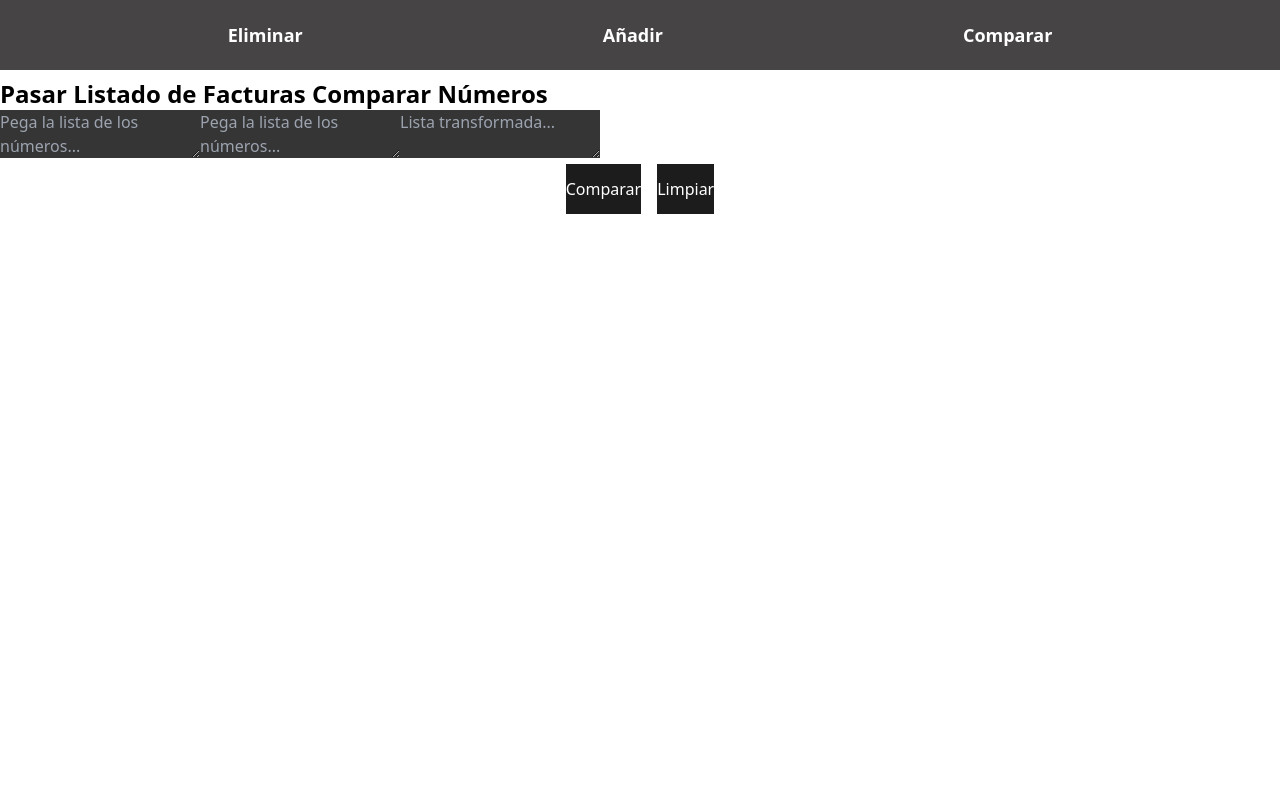
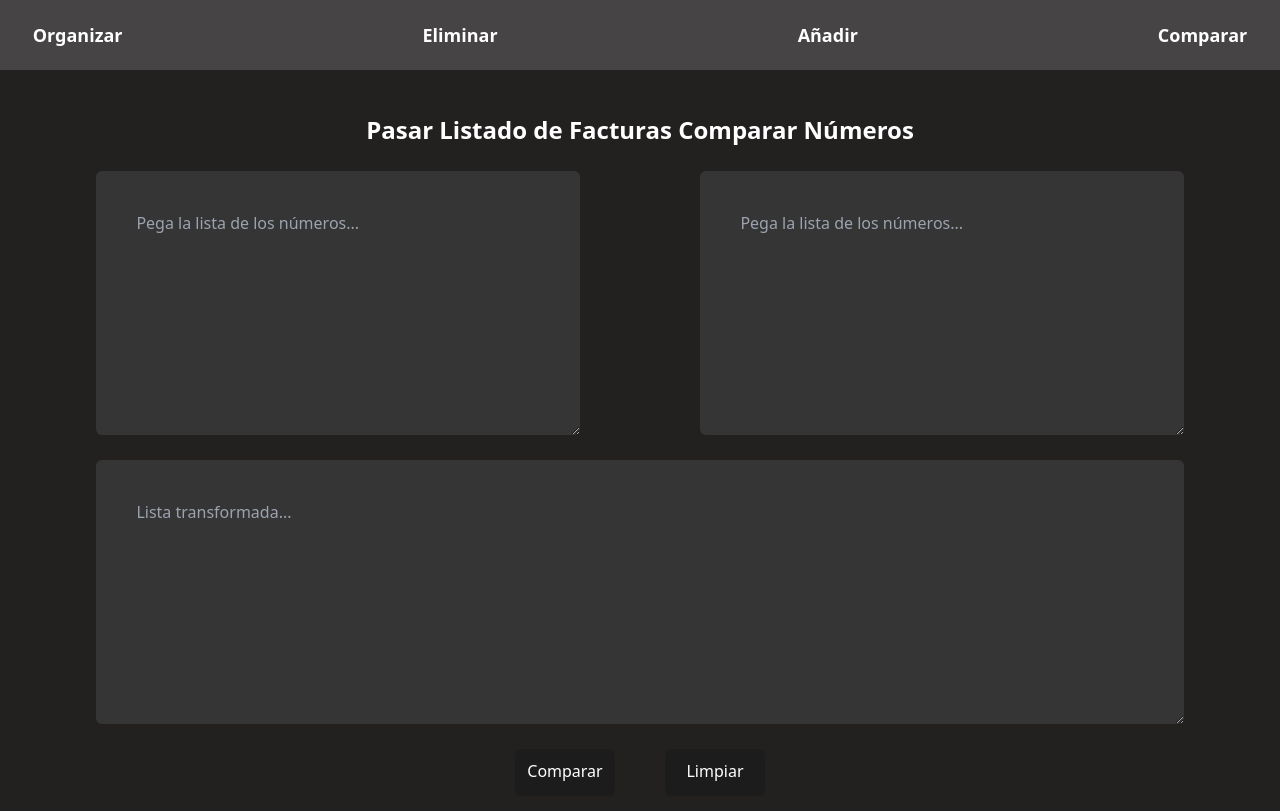
Before and after one commit to AngelicaJuliethAgudeloBautistaADSO/FACTURAS_TOOLS, a Vue app: page /comparar in a window 1280 px wide. Built offline with nearby package versions, Linux system fonts and the light colour scheme.

Commit message:
se ha creado el modulo de comprar

```diff
--- a/src/components/Añadir.vue
+++ b/src/components/Añadir.vue
@@ -2,21 +2,17 @@
     <div class="bg-body h-screen flex-col flex items-center gap-10 font-sans text-letras md:h-full">
         <h2 class="mt-[60px] text-lg font-bold md:mt-[20px] md:text-2xl">Pasar Listado de Facturas Añade la Letra</h2>
 
-        <textarea class="h-[200px] w-[80%] p-[20px] bg-input rounded-md md:h-[250px] md:w-[50%] md:p-[40px]"
-         placeholder="Pega la lista de los numeros...." v-model="InputNumeros"></textarea>
+        <TextArea name="Pega la lista de los numeros...." v-model="InputNumeros" customClass="h-[50%] w-[80%] p-[20px] md:h-[27vh] md:w-[85%] md:p-[40px]"/>
 
-        <textarea class="h-[50px] w-[80%] p-[20px] bg-input rounded-md md:h-[80px] md:w-[50%] md:p-[20px]"
-         placeholder="Ingresa la letra que quieres agregar...." v-model="InputLetras"></textarea>
+        <TextArea name="Ingresa la letra que quieres agregar...." v-model="InputLetras" customClass="h-[50%] w-[80%] p-[20px] md:h-[9vh] md:w-[85%] md:p-[10px]"/>
 
-        <textarea class="h-[200px] w-[80%] p-[20px] bg-input rounded-md md:h-[250px] md:w-[50%] md:p-[40px]"
-         placeholder="Lista transformada...." v-model="Result"></textarea>
+        <TextArea name="Lista transformada...." v-model="Result" customClass="h-[50%] w-[80%] p-[20px] md:h-[27vh] md:w-[85%] md:p-[40px]"/>
 
-        <div class="w-full flex justify-center gap-[50px] mb-[20px] md:mb-[43px] md:h-[47px] ">
-            <button class="bg-button p-[10px] rounded-md md:w-xs" @click="processInputLetras()">Añadir</button>
-            <button class="bg-button p-[10px] rounded-md md:w-xs" @click="processInputDispapeles()">Dispapeles</button>
-            <button class="bg-button p-[10px] rounded-md md:w-xs" @click="Limpiar()">Limpiar</button>
+        <div class="w-full flex justify-center gap-[20px] mb-[10px] md:gap-[50px] md:mb-[22px] md:h-[47px] " >
+            <Boton class="bg-button p-[10px] rounded-md md:w-xs" @click="processInputLetras()" label="Añadir"/>
+            <Boton class="bg-button p-[10px] rounded-md md:w-xs" @click="processInputDispapeles()" label="Dispapeles"/>
+            <Boton class="bg-button p-[10px] rounded-md md:w-xs" @click="Limpiar()" label="Limpiar"/>
         </div>
-        <Boton>Añadir</Boton>
     </div>
 </template>
 
@@ -42,5 +38,5 @@ function Limpiar() {
     InputNumeros.value="";
     InputLetras.value="";
     Result.value="";
-}   0
+}
 </script>
--- a/src/components/Comparar.vue
+++ b/src/components/Comparar.vue
@@ -1,23 +1,45 @@
 <template>
-  <div class="">
+  <div class="grid grid-cols-2 justify-items-center p-9 h-[92.6vh] bg-body text-letras ">
 
     <h2 class="col-span-2 mt-5 text-lg font-bold md:mt-2 md:text-2xl">Pasar Listado de Facturas Comparar Números</h2>
 
-    <textarea class="bg-input "
-    placeholder="Pega la lista de los números..." v-model="InputNumero1"></textarea>
+    <TextArea class="col-span-1 w-[80%] h-[33vh] md:mt-[25px] p-[40px]" placeholder="Pega la lista de los números..." v-model="InputNumero1"/>
 
-    <textarea class="bg-input"
-    placeholder="Pega la lista de los números..." v-model="InputNumero2"></textarea>
+    <TextArea class="col-span-1 w-[80%] h-[33vh] md:mt-[25px] p-[40px]" placeholder="Pega la lista de los números..." v-model="InputNumero2"/>
 
-    <textarea class="bg-input"
-    placeholder="Lista transformada..." v-model="Result"></textarea>
+    <TextArea class="col-span-2 w-[90%] h-[33vh] md:mt-[25px] p-[40px]" placeholder="Lista transformada..." v-model="Result"/>
 
-    <div class="col-span-2 flex justify-center gap-4 h-[50px]">
-      <button class="bg-button text-letras" @click="processInputComparar()">Comparar</button>
-      <button class="bg-button text-letras" @click="Limpiar()">Limpiar</button>
+    <div class="col-span-2  w-full flex justify-center gap-[20px] mb-[10px] md:gap-[50px] md:mt-[25px] md:h-[47px] ">
+      <Boton class="bg-button p-[10px] rounded-md md:w-xs" @click="processInputComparar()" label="Comparar"/>
+      <Boton class="bg-button p-[10px] rounded-md md:w-xs" @click="Limpiar()" label="Limpiar"/>
     </div>
   </div>
 </template>
 <script setup>
+  import { ref } from "vue";
+  import TextArea from "./TextArea.vue";
+  import Boton from "./Boton.vue";
 
+  const InputNumero1 = ref('');
+  const InputNumero2 = ref('');
+  const Result = ref('');
+
+  function processInputComparar(){
+    //.split convierte la cadena en un array y los separa por ,
+    let Input1= InputNumero1.value.split(',').map(num => num.trim());
+    let Input2= InputNumero2.value.split(',').map(num => num.trim());
+
+    console.log(Input1);
+    console.log(Input2);
+
+    let compara= Input1.filter(num => !Input2.includes(num)).concat(Input2.filter(num => !Input1.includes(num)));
+
+    Result.value = compara.length > 0 ? compara.join(', '): "";
+}
+
+function Limpiar(){
+    InputNumero1.value="";
+    InputNumero2.value="";
+    Result.value="";
+}
 </script>
--- a/src/components/Eliminar.vue
+++ b/src/components/Eliminar.vue
@@ -1,24 +1,16 @@
 <template>
     <div class="bg-body h-screen flex-col flex items-center gap-10 font-sans text-letras md:h-full">
+
         <h2 class="mt-[60px] text-lg font-bold md:mt-[20px] md:text-2xl">Pasar Listado de Facturas Elimina la Letra</h2>
-<!--
-        <textarea class="h-[200px] w-[80%] p-[20px] bg-input rounded-md md:h-[300px] md:w-[50%] md:p-[40px]"
-         placeholder="Pega la lista de los numeros...." v-model="InputNumeros"></textarea>
 
-        <textarea class="h-[200px] w-[80%] p-[20px] bg-input rounded-md md:h-[300px] md:w-[50%] md:p-[40px]"
-         placeholder="Lista transforma  da...." v-model="Result"></textarea>
+        <TextArea name="Pega la lista de los numeros...." v-model="InputNumeros" customClass="h-[50%] w-[80%] p-[20px] md:h-[33vh] md:w-[85%] md:p-[40px]"/>
 
-        <div class="w-full flex justify-center gap-[50px] mb-[20px] md:mb-[63px] md:h-[47px] " >
-            <button class="bg-button p-[10px] rounded-md md:w-xs" @click="processInput()">Eliminar</button>
-            <button class="bg-button p-[10px] rounded-md md:w-xs" @click="Limpiar()">Limpiar</button>
-        </div> -->
+        <TextArea name="Lista transforma  da...." v-model="Result" customClass="h-[50%] w-[80%] p-[20px] md:h-[33vh] md:w-[85%] md:p-[40px]"/>
 
-        <TextArea class="h-[200px] w-[80%] p-[20px] bg-input rounded-md md:h-[300px] md:w-[50%] md:p-[40px]"
-        placeholder="Pega la lista de los numeros...." v-model="InputNumeros"></TextArea>
-
-        <TextArea name="Lista transforma  da...." v-model="Result" customClass="h-[200px] w-[80%] p-[20px] bg-input rounded-md md:h-[300px] md:w-[50%] md:p-[40px]" ></TextArea>
-
-        <Boton @click="processInput()" label="Eliminar"/>
+        <div class="w-full flex justify-center gap-[50px] mb-[20px] md:mb-[34px] md:h-[47px] " >
+            <Boton class="bg-button p-[10px] rounded-md md:w-xs" @click="processInput()" label="Eliminar"/>
+            <Boton class="bg-button p-[10px] rounded-md md:w-xs" @click="Limpiar()" label="Limpiar"/>
+        </div>
 
     </div>
 </template>
--- a/src/components/Hero.vue
+++ b/src/components/Hero.vue
@@ -5,12 +5,15 @@ import { ref } from 'vue';
 const MostrarEliminar = ref(true);
 const MostrarAñadir = ref(false);
 const MostrarComparar = ref(false);
+const MostrarOrganizar = ref(false);
+
 
 // Método para manejar el evento
 function ShowModal(modal) {
     MostrarEliminar.value = modal=='eliminar'?true:false;
     MostrarAñadir.value = modal=='añadir'?true:false;
     MostrarComparar.value = modal=='comparar'?true:false;
+    MostrarOrganizar.value = modal=='organizar'?true:false;
 }
 </script>
 
--- /dev/null
+++ b/src/components/Organizar.vue
@@ -0,0 +1,20 @@
+<template>
+    <div class="bg-body h-screen flex-col flex items-center gap-10 font-sans text-letras md:h-full">
+        <h2 class="mt-[60px] text-lg font-bold md:mt-[20px] md:text-2xl">Pasar Listado de Facturas</h2>
+
+        <TextArea name="Pega la lista de los numeros...." v-model="InputNumeros" customClass="h-[50%] w-[80%] p-[20px] md:h-[33vh] md:w-[70%] md:p-[40px]"/>
+
+        <TextArea name="Lista transforma  da...." v-model="Result" customClass="h-[50%] w-[80%] p-[20px] md:h-[33vh] md:w-[70%] md:p-[40px]"/>
+
+        <div class="w-full flex justify-center gap-[50px] mb-[20px] md:mb-[34px] md:h-[47px] " >
+            <Boton class="bg-button p-[10px] rounded-md md:w-xs" @click="processInput()" label="Organizar"/>
+            <Boton class="bg-button p-[10px] rounded-md md:w-xs" @click="Limpiar()" label="Limpiar"/>
+        </div>
+    </div>
+</template>
+
+<script setup>
+    import Boton from './Boton.vue';
+    import TextArea from './TextArea.vue';
+
+</script>
--- a/src/components/navbar.vue
+++ b/src/components/navbar.vue
@@ -1,7 +1,8 @@
-<template >
+<template>
     <nav class="nav_container bg-navbar h-[70px] flex justify-center items-center font-sans font-semibold">
             <!-- botones -->
         <ul class="ul-nav list-none flex gap-[50px] text-letras md:gap-[300px] md:text-lg">
+            <router-link to="/organizar">Organizar</router-link>
             <router-link to="/eliminar">Eliminar</router-link>
             <router-link to="/añadir">Añadir</router-link>
             <router-link to="/comparar">Comparar</router-link>
--- a/src/router.js
+++ b/src/router.js
@@ -3,12 +3,15 @@ import Hero from './components/Hero.vue'
 import Comparar from './components/Comparar.vue'
 import Eliminar from './components/Eliminar.vue'
 import Añadir from './components/Añadir.vue'
+import Organizar from './components/Organizar.vue'
+
 
 const routes = [
   { path: '/', component: Hero },
   { path: '/comparar', component: Comparar },
   { path: '/eliminar', component: Eliminar },
-  { path: '/añadir', component: Añadir }
+  { path: '/añadir', component: Añadir },
+  { path: '/organizar', component: Organizar }
 ]
 
 const router = createRouter({
```
